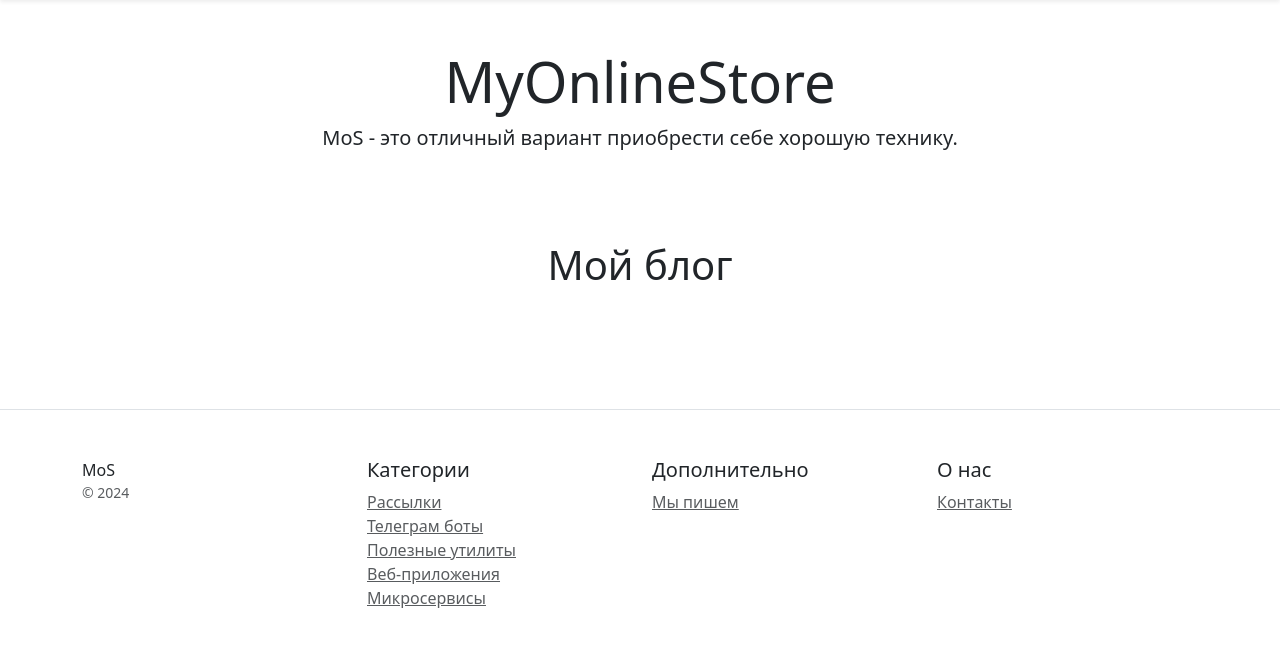
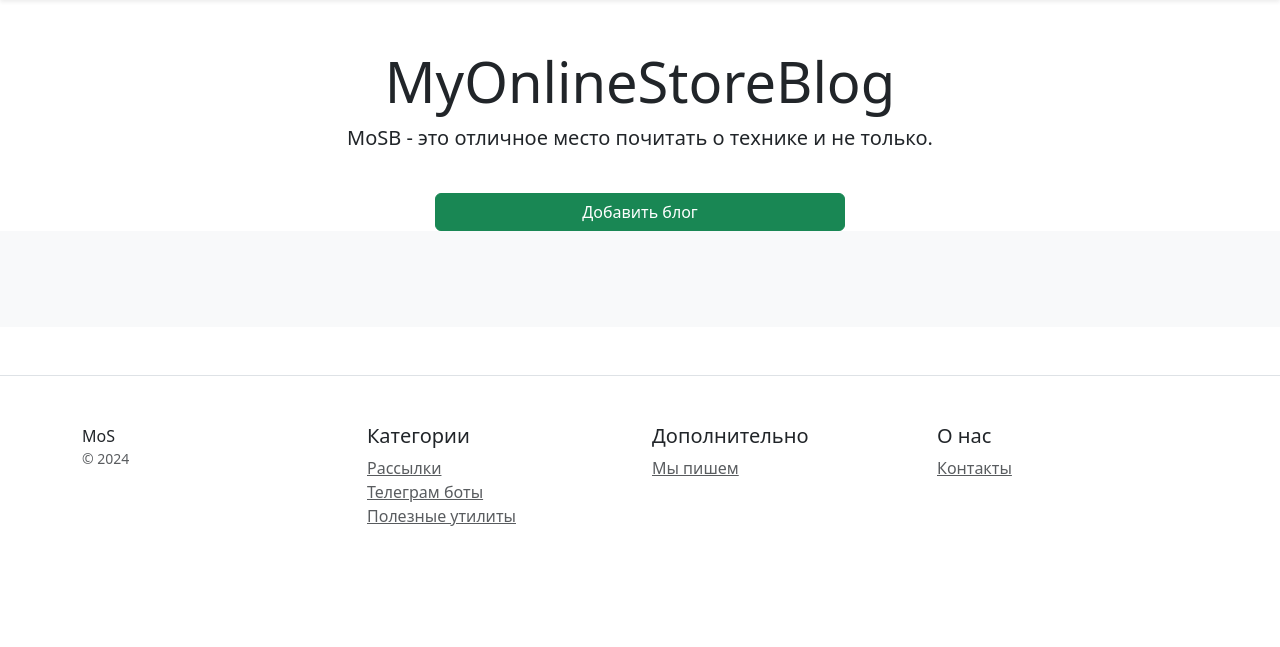
Before and after one commit to SergeiVokhminov/online_store_homework, a Django app: page /blogs/ in a window 1280 px wide. Shown: the part 56-703 px from the top of the page. Run offline with Django 5.2, Linux system fonts and the light colour scheme; data that the repository does not hold is empty; some libraries are stand-ins or nearby versions.

Commit message:
обновлены модули приложения catalog и blogs

```diff
--- a/blogs/templates/blogs/base.html
+++ b/blogs/templates/blogs/base.html
@@ -16,8 +16,8 @@
 </header>
 
 <div class="pricing-header px-3 py-3 pt-md-5 pb-md-4 mx-auto text-center">
-    <h1 class="display-4">MyOnlineStore</h1>
-    <p class="lead">MoS - это отличный вариант приобрести себе хорошую технику.</p>
+    <h1 class="display-4">MyOnlineStoreBlog</h1>
+    <p class="lead">MoSB - это отличное место почитать о технике и не только.</p>
 </div>
 
 {% block content %}
@@ -36,8 +36,6 @@
                     <li><a class="text-muted" href="#">Рассылки</a></li>
                     <li><a class="text-muted" href="#">Телеграм боты</a></li>
                     <li><a class="text-muted" href="#">Полезные утилиты</a></li>
-                    <li><a class="text-muted" href="#">Веб-приложения</a></li>
-                    <li><a class="text-muted" href="#">Микросервисы</a></li>
                 </ul>
             </div>
             <div class="col-6 col-md">
--- a/blogs/templates/blogs/blog_list.html
+++ b/blogs/templates/blogs/blog_list.html
@@ -1,27 +1,36 @@
 {% extends 'blogs/base.html' %}
+{% load my_tags %}
+{% block title %}Список блогов{% endblock %}
 {% block content %}
-<h1 class="mt-5 text-center">Мой блог</h1>
-<div class="col-1"></div>
-<div class="col-10">
-    <div class="mt-5 row row-cols-1 row-cols-md-1 g-4">
-        <div class="col">
-            {% for article in object_list %}
-            <div class="mt-2 card text-start">
-                <div class="card-header">
-                    {{ article.title }}
-                </div>
-                <div class="card-body text-center">
-                    {% if article.image %}
-                    <img class="rounded float-start img-fluid" width="10%" height="200" src="{{ article.image.url }}">
-                    {% endif %}
-                    <p class="card-text">{{ article.blog_text | truncatechars:300 }}</p>
-                    <a href="{% url 'blog:blog_detail' article.pk %}" class="btn btn-light border-primary text-primary">Подробнее</a>
-                    <a href="{% url 'blog:blog_detail' article.pk %}" class="btn btn-light border-primary text-primary">Редактировать</a>
+<div class="row">
+    <div class="col-4">
+    </div>
+    <div class="col-4">
+        <a class="btn btn-success w-100" style="text-align: center"
+           href="{% url 'blogs:blog_create' %}" role="button">Добавить блог</a>
+    </div>
+</div>
+<div class="album py-5 bg-body-tertiary">
+    <div class="container">
+        <div class="row row-cols-1 row-cols-sm-2 row-cols-md-3 g-3">
+            {% for post in object_list %}
+            <div class="col">
+                <div class="card shadow-sm">
+                    <img src="{{ post.image | media_filter }}" width="100%" height="250">
+                    <div class="card-body">
+                        <p class="card-text">{{ post.title }}</p>
+                        <p class="card-text">{{ post.article | truncatechars:200 }}</p>
+                        <div class="d-flex justify-content-between align-items-center">
+                            <div class="btn-group">
+                                <a class="btn btn-primary" href="{% url 'blogs:blog_detail' post.pk %}" role="button">Читать</a>
+                                <a class="btn btn-primary" href="{% url 'blogs:blog_update' post.pk %}" role="button">Редактировать</a>
+                                <a class="btn btn-primary" href="{% url 'blogs:blog_delete' post.pk %}" role="button">Удалить</a>
+                            </div>
+                        </div>
+                    </div>
                 </div>
             </div>
             {% endfor %}
-            <div class="col-1">
-            </div>
         </div>
     </div>
 </div>
--- a/blogs/templates/blogs/includes/menu.html
+++ b/blogs/templates/blogs/includes/menu.html
@@ -2,15 +2,18 @@
     <div class="container">
         <div class="row">
             <div class="col-sm-8 col-md-7 py-4">
-                <h4>Blog</h4>
-                <p class="text-body-secondary">Blog</p>
+                <h4>MyOnlineStoreBlog</h4>
+                <p class="text-body-secondary">Отличное место почитать!</p>
             </div>
             <div class="col-sm-4 offset-md-1 py-4">
                 <h4>Навигация</h4>
                 <ul class="list-unstyled">
-                    <li><a href="{% url 'blogs:blog_list' %}" class="text-white">Главная</a></li>
-                    <li><a href="#" class="text-white">Вход</a></li>
-                    <li><a href="#" class="text-white">Регистрация</a></li>
+                    <li><a href="{% url 'catalog:home' %}" class="text-white">Главная</a></li>
+                    <li><a href="{% url 'blogs:blog_list' %}" class="text-white">Мои блоги</a></li>
+                    <li><a href="{% url 'blogs:blog_create' %}" class="text-white">Добавить блог</a></li>
+                    <li><a href="{% url 'catalog:contacts' %}" class="text-white">Контакты</a></li>
+                    <li><a href="{% url 'catalog:entrance' %}" class="text-white">Вход</a></li>
+                    <li><a href="{% url 'catalog:registration' %}" class="text-white">Регистрация</a></li>
                 </ul>
             </div>
         </div>
--- a/blogs/urls.py
+++ b/blogs/urls.py
@@ -7,8 +7,8 @@ app_name = BlogsConfig.name
 
 urlpatterns = [
     path("", BlogListView.as_view(), name="blog_list"),
+    path("blogs/create/", BlogCreateView.as_view(), name="blog_create"),
     path("blogs/<int:pk>/", BlogDetailView.as_view(), name="blog_detail"),
-    path("blogs/create/", BlogCreateView.as_view(), name="blog_create"),
-    path("blogs/<int:pk>/ update/", BlogUpdateView.as_view(), name="blog_update"),
-    path("delete/<int:pk>/", BlogDeleteView.as_view(), name="blog_delete"),
+    path("blogs/<int:pk>/update/", BlogUpdateView.as_view(), name="blog_update"),
+    path("blogs/<int:pk>/delete/", BlogDeleteView.as_view(), name="blog_delete"),
 ]
--- a/blogs/views.py
+++ b/blogs/views.py
@@ -1,6 +1,6 @@
 from django.urls import reverse, reverse_lazy
-from django.views.generic import DetailView, ListView
-from django.views.generic.edit import CreateView, DeleteView, UpdateView
+from django.views.generic import CreateView, DetailView, ListView
+from django.views.generic.edit import DeleteView, UpdateView
 
 from blogs.models import Blog
 
@@ -9,8 +9,13 @@ class BlogListView(ListView):
     model = Blog
 
     def get_queryset(self):
-        queryset = super().get_queryset()
-        return queryset.filter(publication_sign=True)
+        return super().get_queryset().filter(publication_sign=True)
+
+
+class BlogCreateView(CreateView):
+    model = Blog
+    fields = ("title", "article", "image", "publication_sign")
+    success_url = reverse_lazy("blogs:blog_list")
 
 
 class BlogDetailView(DetailView):
@@ -18,25 +23,20 @@ class BlogDetailView(DetailView):
 
     def get_object(self, queryset=None):
         self.object = super().get_object(queryset)
-        self.object.view  += 1
+        self.object.views += 1
         self.object.save()
         return self.object
 
 
-class BlogCreateView(CreateView):
-    model = Blog
-    fields = ["title", "article", "image", "publication_sign"]
-    success_url = reverse_lazy("blog:blog_list")
-
-
 class BlogUpdateView(UpdateView):
     model = Blog
-    fields = ["title", "article", "image", "publication_sign"]
+    fields = ("title", "article", "image", "publication_sign")
+    success_url = reverse_lazy("blogs:blog_list")
 
     def get_success_url(self):
-        return reverse("blog:blog_detail", args=[self.kwargs.get("pk")])
+        return reverse("blogs:blog_detail", args=[self.kwargs.get("pk")])
 
 
 class BlogDeleteView(DeleteView):
     model = Blog
-    success_url = reverse_lazy("blog:blog_list")
+    success_url = reverse_lazy("blogs:blog_list")
--- a/catalog/templates/catalog/includes/menu.html
+++ b/catalog/templates/catalog/includes/menu.html
@@ -10,9 +10,9 @@
                 <ul class="list-unstyled">
                     <li><a href="{% url 'catalog:home' %}" class="text-white">Главная</a></li>
                     <li><a href="{% url 'catalog:product_list' %}" class="text-white">Список товаров</a></li>
-                    <li><a href="{% url 'catalog:category_list' %}" class="text-white">Список категорий</a></li>
+                    <li><a href="{% url 'catalog:category_list' %}" class="text-white">Категории</a></li>
+                    <li><a href="{% url 'catalog:product_create' %}" class="text-white">Добавить товар</a></li>
                     <li><a href="{% url 'catalog:contacts' %}" class="text-white">Контакты</a></li>
-                    <li><a href="{% url 'catalog:product_create' %}" class="text-white">Добавить товар</a></li>
                     <li><a href="{% url 'catalog:entrance' %}" class="text-white">Вход</a></li>
                     <li><a href="{% url 'catalog:registration' %}" class="text-white">Регистрация</a></li>
                 </ul>
--- a/catalog/urls.py
+++ b/catalog/urls.py
@@ -2,7 +2,7 @@ from django.urls import path
 
 from catalog.apps import CatalogConfig
 from catalog.views import (CategoryListView, ProductListView, ContactsView, ProductUpdateView, ProductDeleteView,
-                           entrance, HomeView, ProductDetailView, registration, ProductCreateView)
+                           EntranceView, HomeView, ProductDetailView, RegistrationView, ProductCreateView)
 
 app_name = CatalogConfig.name
 
@@ -15,6 +15,6 @@ urlpatterns = [
     path("product/<int:pk>/update/", ProductUpdateView.as_view(), name="product_update"),
     path("product/<int:pk>/delete/", ProductDeleteView.as_view(), name="product_delete"),
     path("contacts/", ContactsView.as_view(), name="contacts"),
-    path("entrance/", entrance, name="entrance"),
-    path("registration/", registration, name="registration")
+    path("entrance/", EntranceView.as_view(), name="entrance"),
+    path("registration/", RegistrationView.as_view(), name="registration")
 ]
--- a/config/urls.py
+++ b/config/urls.py
@@ -5,7 +5,7 @@ from django.urls import include, path
 
 urlpatterns = [
     path("admin/", admin.site.urls),
-    path("catalog/", include("catalog.urls", namespace="catalog")),
+    path("", include("catalog.urls", namespace="catalog")),
     path("blogs/", include("blogs.urls", namespace="blogs")),
 ]
 
```
Also changed, not shown: blogs/templates/blogs/blog_confirm_delete.html (+14 -7 lines), blogs/templates/blogs/blog_detail.html (+20 -16 lines), blogs/templates/blogs/blog_form.html (+18 -10 lines), catalog/forms.py (deleted, +0 -19 lines), catalog/templates/catalog/category_list.html (+8 -0 lines), catalog/templates/catalog/home.html (+20 -1 lines), catalog/templates/catalog/product_list.html (+8 -0 lines), catalog/views.py (+5 -5 lines), media/photo/blog/Как_выбрать_смартфон.webp (added), media/photo/blog/Как_собрать_домашнии_медиасервер.webp (added), media/photo/blog/Топ_ноутбуков_для_учебы_в_2024.webp (added).
